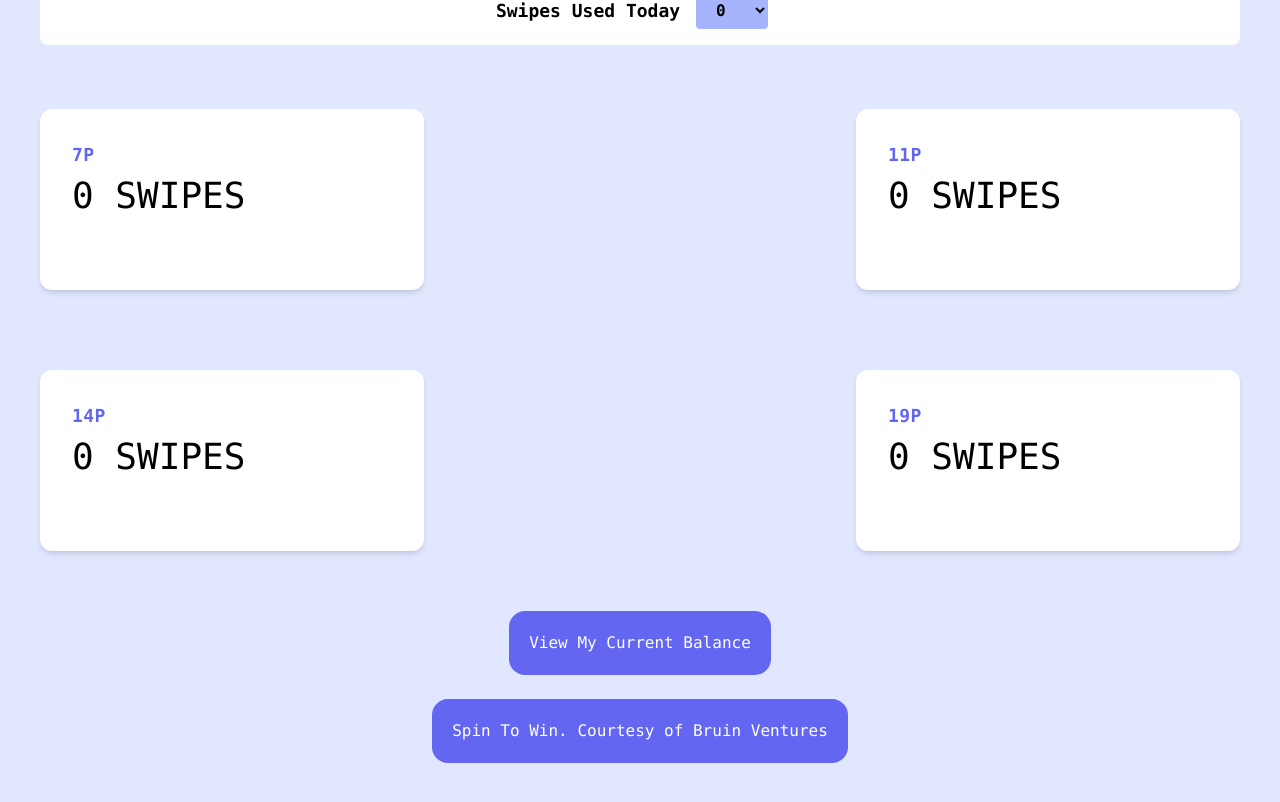
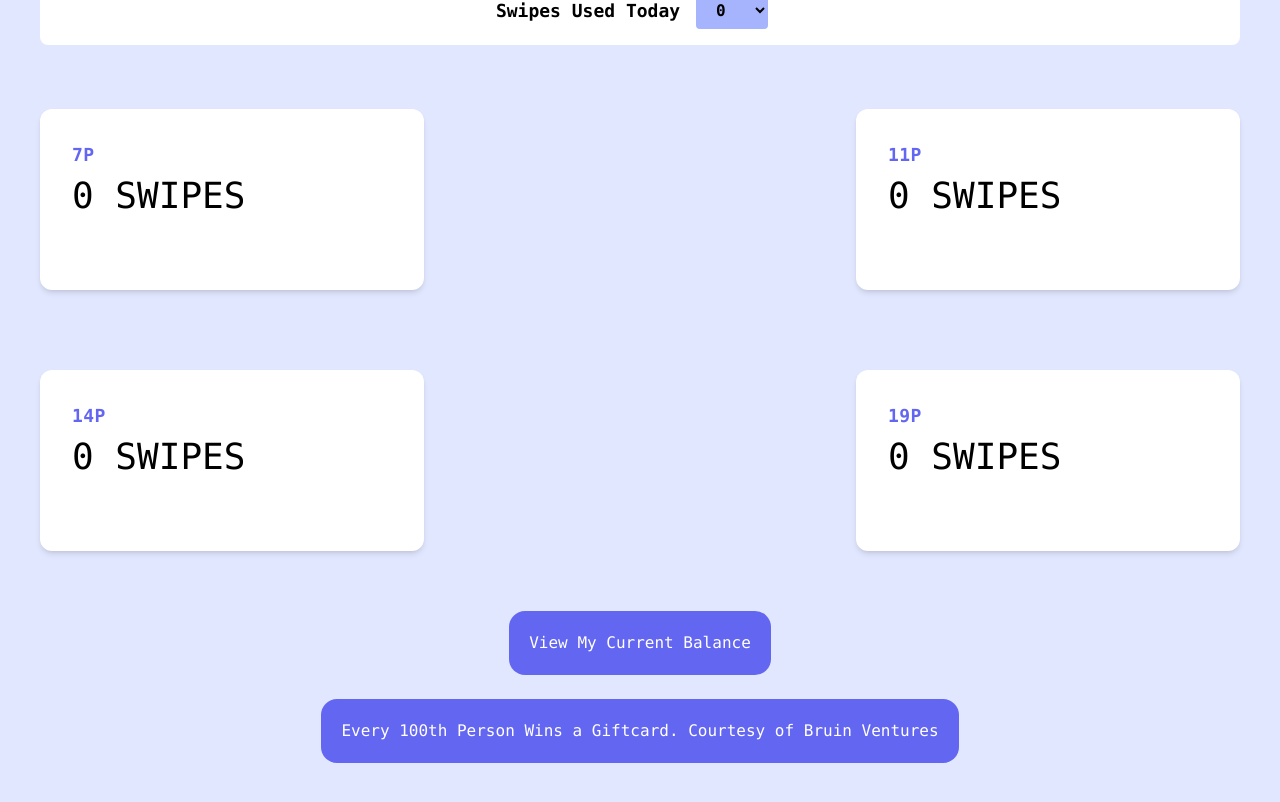
Before and after one commit to nitinsubz/ucla-swipes, a Next.js app: page / in a window 1280 px wide. Shown: the part 238-1040 px from the top of the page. Built offline with nearby package versions, Linux system fonts and the light colour scheme.

Commit message:
Edited Button Text

```diff
--- a/app/page.jsx
+++ b/app/page.jsx
@@ -69,7 +69,7 @@ export default function Home() {
           <button onClick={handleClick}>
             <div className="inline-block">
               <div className="flex items-center justify-center rounded-2xl bg-indigo-500 p-5">
-                <span className="text-white">Spin To Win. Courtesy of Bruin Ventures</span>
+                <span className="text-white">Every 100th Person Wins a Giftcard. Courtesy of Bruin Ventures</span>
               </div>
             </div>
           </button>
```
